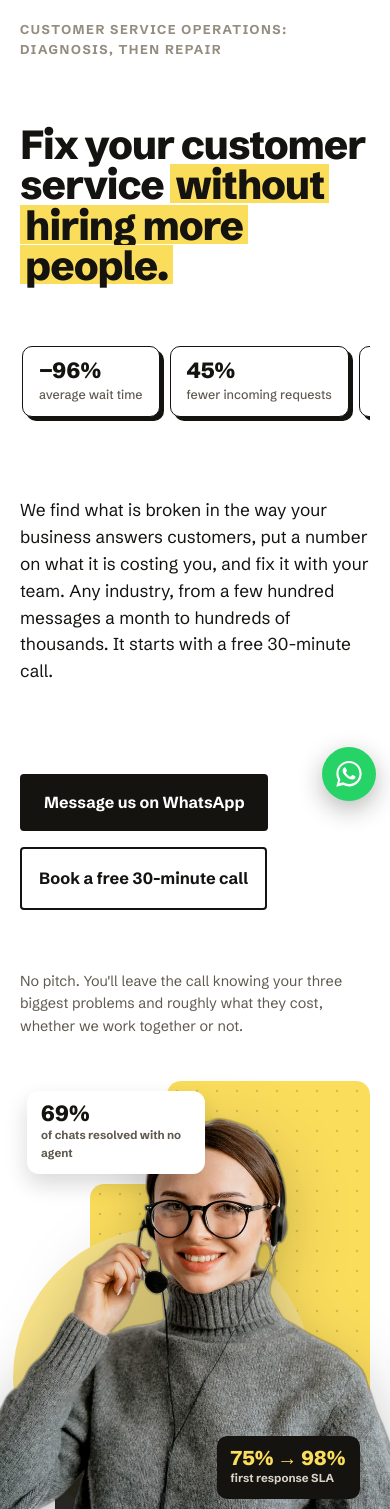
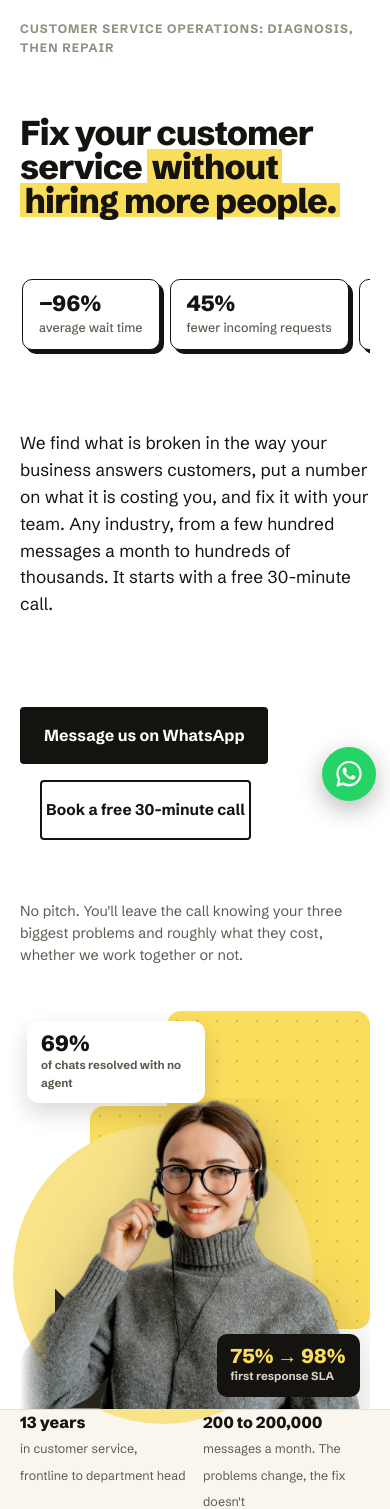
Before and after one commit to connecttopathan-ops/fixcustomerservice, a website: page public/index.html in a window 390 px wide. Shown: the part 29-1538 px from the top of the page. Drawn offline with Linux system fonts and the light colour scheme.

Commit message:
Fix the hero geometry the integration got wrong
The rebuild kept the site's own headline scale, and it broke the
layout on both ends. The site h1 runs to 69px and was capped at 15
characters wide, so the copy column came out far taller than the
580px stage: the figure floated mid-section with its flat cropped
edge exposed against white, and the cutout's straight left edge sat
as a hard slice in the column gutter.

The hero now carries its own type scale matching the reference build
(h1 up to 58px, tighter lede and CTA spacing), the grid bottom-aligns
so the figure's cropped edge lands exactly on the credential strip
border, and the cutout's left edge is feathered with a mask instead
of ending in a straight line.

Three more defects found while fixing it:

- The badge tag class .verify collided with the site's existing
  .verify (the bio's LinkedIn block), blowing the tag up to body size
  and restyling the bio link. Renamed to .vtag; the bio is back to
  normal.
- The CTA row wrapped to two lines at the site's button padding;
  hero-scoped to the reference's dimensions so both fit one row.
- Keeping the eyebrow on one line with nowrap forced the mobile grid
  column to its min-content width, pushing the whole copy column past
  the viewport where overflow-x:clip silently hid it. The nowrap now
  applies only on desktop and the mobile column is minmax(0,1fr).

Mobile additionally sizes the figure to the stage width instead of
cropping it at both sides, which the asset's own brief forbids.

Verified: zero overflow at 360/390/768/1280, no badge over the face,
one widget per page, anchors intact, Lighthouse mobile performance
100 with LCP 1.5s and CLS 0.

Co-Authored-By: Claude Fable 5 <noreply@anthropic.com>
Claude-Session: https://claude.ai/code/session_01MoEGPkZ9snJsWGLDdrYjLd

```diff
--- a/public/index.html
+++ b/public/index.html
@@ -31,7 +31,7 @@
 <meta name="twitter:description" content="Thirteen years running support operations. Any business, any size.">
 <meta name="twitter:image" content="https://fixcustomerservice.com/og-image.jpg">
 <meta name="theme-color" content="#141310">
-<meta name="build" content="2026-09-14-v14">
+<meta name="build" content="2026-09-14-v15">
 <script type="application/ld+json">
 {
   "@context": "https://schema.org",
@@ -146,9 +146,12 @@
   .btn-quiet:hover{background:var(--mark)}
 
   /* hero */
-  .hero{padding-top:56px;padding-bottom:64px}
+  .hero{padding-top:36px;padding-bottom:0}
+  .hero-copy{padding-bottom:52px}
+  .hero h1{font-size:clamp(2.15rem,4.5vw,3.6rem)}
+  .hero .eyebrow{margin-bottom:14px;font-size:.76rem;letter-spacing:.09em;white-space:nowrap}
   .wrap.hero{max-width:1180px}
-  .hero-grid{display:grid;grid-template-columns:minmax(0,1.02fr) minmax(0,.98fr);gap:44px;align-items:center}
+  .hero-grid{display:grid;grid-template-columns:minmax(0,1.02fr) minmax(0,.98fr);gap:44px;align-items:end}
   /* hero collage */
   .hero-visual{position:relative;min-height:580px}
   .stage{position:relative;height:580px}
@@ -159,14 +162,16 @@
   .quarter{position:absolute;left:-2%;bottom:-4%;width:300px;height:300px;border-radius:50%;background:#F9E389}
   .tri{position:absolute;left:10%;bottom:0;width:120px;height:120px;background:var(--ink);clip-path:polygon(0 100%,100% 100%,0 0);opacity:.9}
   .agent-cut{position:absolute;bottom:0;right:0;height:92%;width:auto;z-index:2;
-    filter:drop-shadow(0 16px 30px rgba(20,19,16,.25))}
+    filter:drop-shadow(0 16px 30px rgba(20,19,16,.25));
+    -webkit-mask-image:linear-gradient(to right,transparent,#000 30px);
+    mask-image:linear-gradient(to right,transparent,#000 30px)}
   .tickfly{position:absolute;top:64px;left:-30px;z-index:4;width:40px;height:40px;border-radius:50%;
     background:var(--ink);display:grid;place-items:center;color:var(--marker);font-size:20px;font-weight:800}
   .fbadge{position:absolute;z-index:3}
   .fb1{top:96px;left:-8px;max-width:240px;background:#fff;border-radius:16px;padding:18px 20px;box-shadow:0 12px 28px rgba(20,19,16,.16)}
   .fb1 b{display:block;font-size:34px;font-weight:800;letter-spacing:-.02em;line-height:1.05}
   .fb1 span{display:block;font-size:14px;font-weight:600;color:var(--grey);margin-top:2px}
-  .verify{display:inline-block;margin-top:10px;font-size:11.5px;font-weight:700;background:var(--marker);color:var(--ink);padding:3px 9px;border-radius:5px;text-decoration:none}
+  .vtag{display:inline-block;margin-top:10px;font-size:11.5px;font-weight:700;background:var(--marker);color:var(--ink);padding:3px 9px;border-radius:5px;text-decoration:none;line-height:1.4}
   .fb2{top:280px;right:-10px;background:var(--ink);border-radius:10px;padding:14px 18px}
   .fb2 b{display:block;font-size:26px;font-weight:800;color:var(--marker);line-height:1.05}
   .fb2 span{display:block;font-size:13px;font-weight:600;color:#D8D3C6;margin-top:2px}
@@ -193,10 +198,12 @@
     background:#25D366;display:grid;place-items:center;box-shadow:0 8px 24px rgba(20,19,16,.3);transition:transform .15s ease}
   .wa-float:hover{transform:scale(1.07)}
   .wa-float svg{width:32px;height:32px;fill:#fff}
-  .hero h1{max-width:15ch}
-  .hero .lead{font-size:1.3rem;margin-top:34px;color:var(--black);max-width:29em}
-  .hero .cta{margin-top:38px;display:flex;align-items:center;flex-wrap:wrap}
-  .hero small{display:block;color:var(--grey);margin-top:22px;font-size:.97rem;max-width:34em}
+  .hero h1{max-width:none}
+  .hero .lead{font-size:1.08rem;margin-top:22px;color:var(--black);max-width:52ch}
+  .hero .cta{margin-top:28px;display:flex;align-items:center;flex-wrap:wrap}
+  .hero .cta .btn{padding:16px 24px;font-size:1rem}
+  .hero .cta .btn-quiet{font-size:.97rem;margin-left:20px;padding:16px 4px}
+  .hero small{display:block;color:var(--grey);margin-top:16px;font-size:.9rem;max-width:44em}
   .hero-band{display:flex;gap:0;flex-wrap:wrap;margin-top:76px;border-top:1px solid var(--rule)}
   .hero-band span{padding:22px 34px 22px 0;color:var(--grey);font-size:.95rem;border-right:1px solid var(--rule);margin-right:34px}
   .hero-band span:last-child{border-right:0;margin-right:0}
@@ -517,6 +524,7 @@
     .calcband .hint,.privacy-line{font-size:.92rem}
     section,.calcband{padding:68px 0}
     .hero{padding-top:22px;padding-bottom:0}
+    .hero-copy{padding-bottom:0}
     .top nav{display:none}
     .top .brand img{height:26px}
     .revs,.revwhy{grid-template-columns:1fr;gap:16px}
@@ -555,6 +563,8 @@
     .how > div{grid-template-columns:28px 1fr;gap:16px;padding:24px 0}
     .how .num{font-size:1rem}
     .hero-grid{grid-template-columns:1fr;gap:44px}
+    .hero-grid{grid-template-columns:minmax(0,1fr)}
+    .hero .eyebrow{white-space:normal}
     .hero-copy{display:contents}
     .hero .eyebrow{order:1}
     .hero h1{order:2;margin-bottom:6px}
@@ -564,8 +574,8 @@
     .hero .cta{order:5}
     .hero small{order:6}
     .hero-visual{order:7;min-height:0}
-    .stage{height:430px}
-    .agent-cut{right:50%;transform:translateX(50%)}
+    .stage{height:min(400px,102vw)}
+    .agent-cut{height:auto;width:min(100%,420px);right:50%;transform:translateX(50%)}
     .fbadge,.tickfly{display:none}
     .mbadge{display:block}
     .strip-in{grid-template-columns:1fr 1fr;gap:16px}
@@ -632,7 +642,7 @@
         <img class="agent-cut" src="hero-agent-cutout.webp" width="856" height="760"
              alt="A support agent wearing a headset" fetchpriority="high">
         <span class="tickfly" aria-hidden="true">&#10003;</span>
-        <div class="fbadge fb1"><b>&minus;96%</b><span>average wait time</span><a class="verify" href="https://www.infobip.com/customer/edenred">Published case study</a></div>
+        <div class="fbadge fb1"><b>&minus;96%</b><span>average wait time</span><a class="vtag" href="https://www.infobip.com/customer/edenred">Published case study</a></div>
         <div class="fbadge fb2"><b>45%</b><span>fewer incoming requests</span></div>
         <div class="fbadge fb3"><b>30%</b><span>smaller team, same service</span></div>
         <div class="mbadge mb1"><b>69%</b><span>of chats resolved with no agent</span></div>
```
Also changed, not shown: public/blog.html (+20 -10 lines), public/blog/how-to-calculate-cost-per-contact.html (+20 -10 lines), public/blog/reply-time-is-not-the-real-problem.html (+20 -10 lines), public/customer-service-audit.html (+20 -10 lines).
